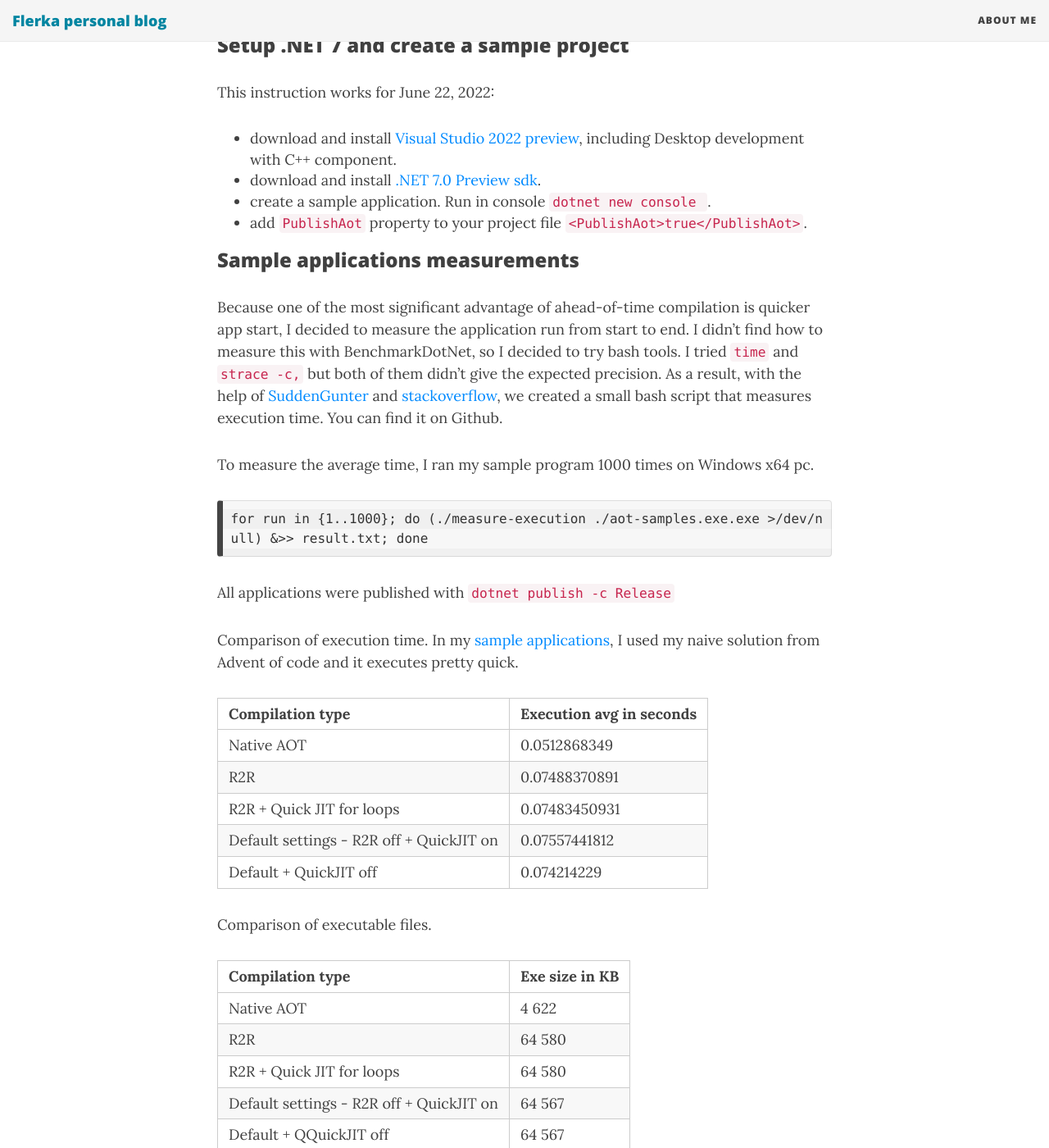
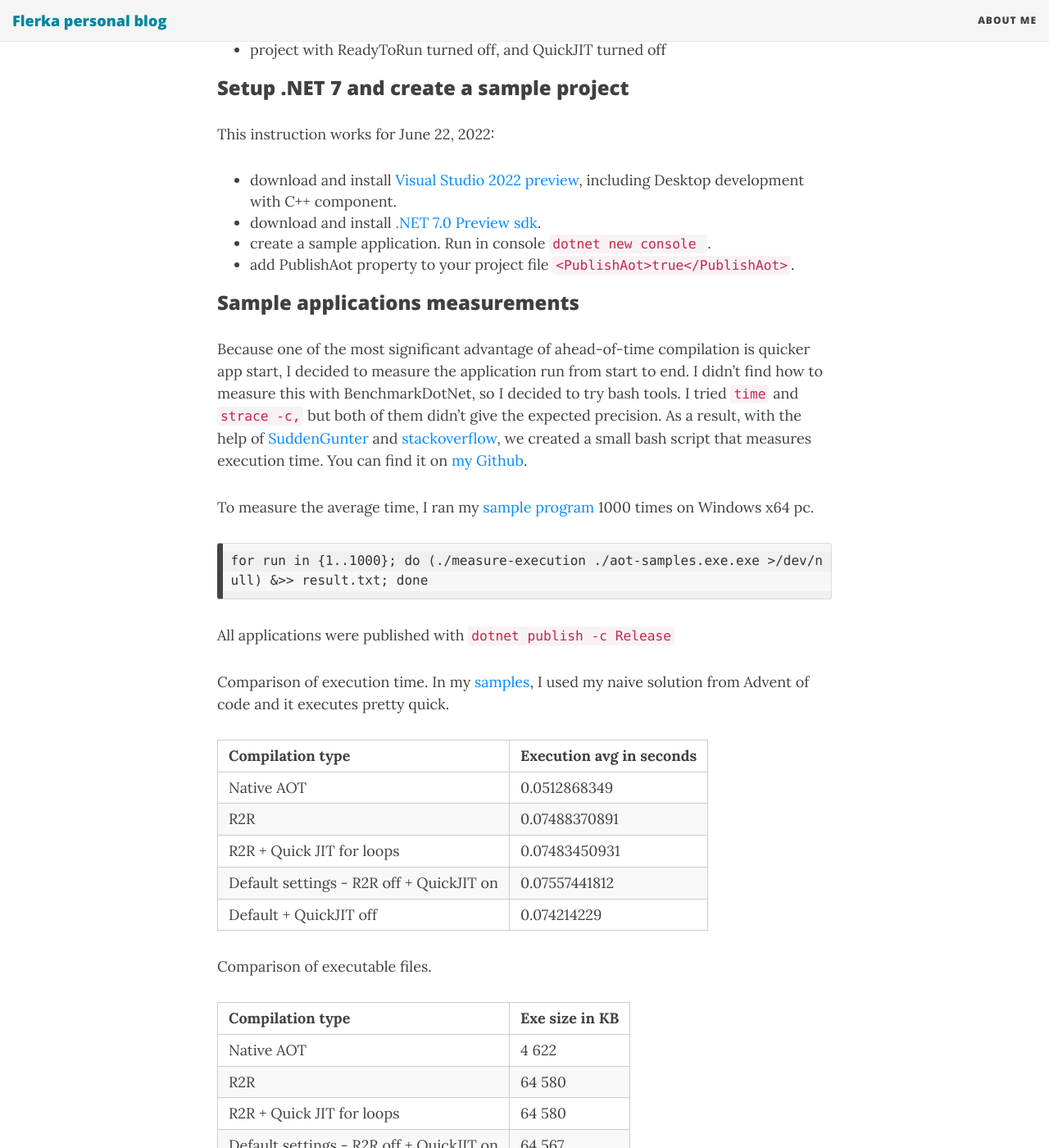
Before and after one commit to flerka/personal-blog, a Jekyll site: the page built from _posts/2022-06-21-ahead-of time-compilation.md, in a window 1280 px wide and 1400 px high, scrolled down 3990 px. Shown: the whole window at 82% size. Built offline with Jekyll 4.4.1, drawn with Linux system fonts in a browser that asks for light colours; nearby versions of some CDN libraries; comment, search, counter and statistics services are not loaded; some of the changed text lies outside the part shown.

Commit message:
add aot text improvements

````diff
--- a/_posts/2022-06-21-ahead-of time-compilation.md
+++ b/_posts/2022-06-21-ahead-of time-compilation.md
@@ -73,18 +74,18 @@ This instruction works for June 22, 2022:
 - download and install [Visual Studio 2022 preview](https://docs.microsoft.com/en-us/visualstudio/releases/2022/release-notes-preview), including Desktop development with C++ component.
 - download and install [.NET 7.0 Preview sdk](https://dotnet.microsoft.com/en-us/download/dotnet/7.0).
 - create a sample application. Run in console `dotnet new console `.
-- add `PublishAot` property to your project file `<PublishAot>true</PublishAot>`.
+- add PublishAot property to your project file `<PublishAot>true</PublishAot>`.
 
 ### Sample applications measurements
-Because one of the most significant advantage of ahead-of-time compilation is quicker app start, I decided to measure the application run from start to end. I didn't find how to measure this with BenchmarkDotNet, so I decided to try bash tools. I tried `time` and `strace -c,` but both of them didn't give the expected precision. As a result, with the help of [SuddenGunter](https://github.com/SuddenGunter/) and [stackoverflow](https://stackoverflow.com/a/63635704), we created a small bash script that measures execution time. You can find it on Github.
+Because one of the most significant advantage of ahead-of-time compilation is quicker app start, I decided to measure the application run from start to end. I didn't find how to measure this with BenchmarkDotNet, so I decided to try bash tools. I tried `time` and `strace -c,` but both of them didn't give the expected precision. As a result, with the help of [SuddenGunter](https://github.com/SuddenGunter/) and [stackoverflow](https://stackoverflow.com/a/63635704), we created a small bash script that measures execution time. You can find it on [my Github](https://github.com/flerka/aot-samples/blob/main/measure-execution).
 
-To measure the average time, I ran my sample program 1000 times on Windows x64 pc.
+To measure the average time, I ran my [sample program](https://github.com/flerka/aot-samples) 1000 times on Windows x64 pc.
 ```
 for run in {1..1000}; do (./measure-execution ./aot-samples.exe.exe >/dev/null) &>> result.txt; done
 ```
 All applications were published with `dotnet publish -c Release`
 
-Comparison of execution time. In my [sample applications](https://github.com/flerka/aot-samples), I used my naive solution from Advent of code and it executes pretty quick.
+Comparison of execution time. In my [samples](https://github.com/flerka/aot-samples), I used my naive solution from Advent of code and it executes pretty quick.
 
 | Compilation type | Exeсution avg in seconds|
 |-------|--------|
````
Also changed, not shown: other parts of _posts/2022-06-21-ahead-of time-compilation.md (+1 -0 lines).
